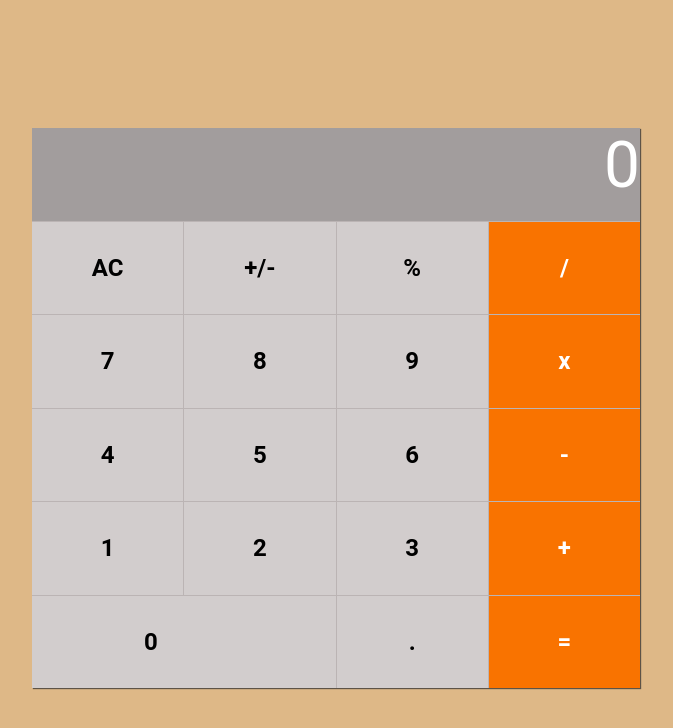
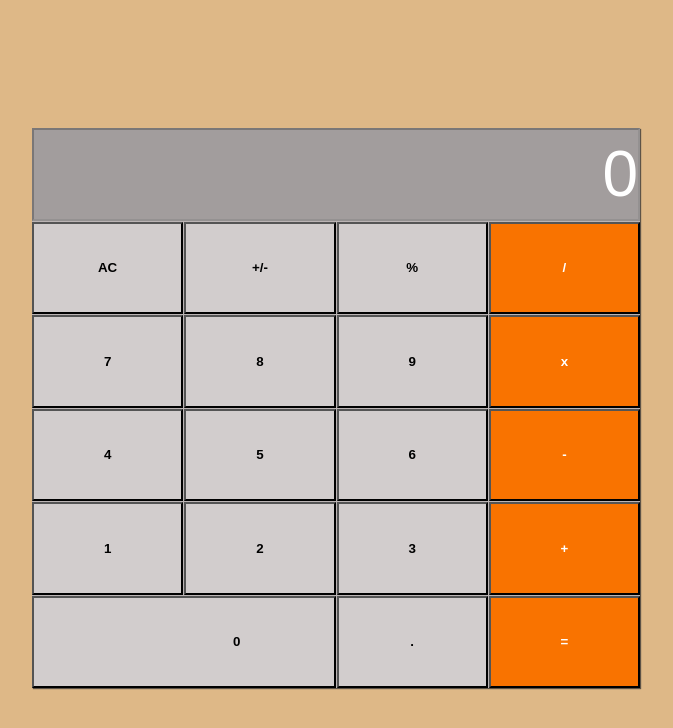
Before and after one commit to OLIPLICHE/Math-Magicians, a React (Create React App) app: page / in a window 1280 px wide. Shown: the top 728 px of the page, without its empty margins (304-977 px from the left). Built offline with nearby package versions, Linux system fonts and the light colour scheme.

Commit message:
Update calculator file

```diff
--- a/src/components/Calculator.js
+++ b/src/components/Calculator.js
@@ -1,48 +1,150 @@
-/* eslint-disable no-useless-constructor */
-/* eslint-disable arrow-body-style */
-/* eslint-disable react/prefer-stateless-function */
-/* eslint-disable-next-line */
-
 import React from 'react';
-
-const ComponentsOfCalculator = () => {
-  return (
-    <div className="container">
-      <div className="wrapper">
-        <div className="screen">0</div>
-        <div className="btn light-gray">AC</div>
-        <div className="btn light-gray">+/-</div>
-        <div className="btn light-gray">%</div>
-        <div className="btn orange">/</div>
-        <div className="btn light-gray">7</div>
-        <div className="btn light-gray">8</div>
-        <div className="btn light-gray">9</div>
-        <div className="btn orange">x</div>
-        <div className="btn light-gray">4</div>
-        <div className="btn light-gray">5</div>
-        <div className="btn light-gray">6</div>
-        <div className="btn orange">-</div>
-        <div className="btn light-gray">1</div>
-        <div className="btn light-gray">2</div>
-        <div className="btn light-gray">3</div>
-        <div className="btn orange">+</div>
-        <div className="btn zero light-gray">0</div>
-        <div className="btn light-gray">.</div>
-        <div className="btn orange">=</div>
-      </div>
-    </div>
-  );
-};
+import calculate from '../logic/calculate';
 
 class Calculator extends React.Component {
   constructor(props) {
     super(props);
+    this.state = {
+      total: 0,
+      operation: '',
+      next: '',
+    };
   }
 
+  handleClick = (event) => {
+    this.setState((object) => calculate(object, event.target.value));
+  };
+
   render() {
+    const { total, operation, next } = this.state;
     return (
-      <div className="frame">
-        <ComponentsOfCalculator />
+      <div className="container">
+        <div className="wrapper">
+          <input
+            type="text"
+            className="calculator__output calculator__padding screen"
+            value={` ${
+              total || operation || next
+                ? `${total || ''} ${operation || ''} ${next || ''}`
+                : '0'
+            }`}
+            disabled
+          />
+          <input
+            value="AC"
+            type="button"
+            className="calculator__key calculator__padding btn light-gray"
+            onClick={this.handleClick}
+          />
+          <input
+            value="+/-"
+            type="button"
+            className="calculator__key calculator__key--operator calculator__padding btn light-gray"
+            onClick={this.handleClick}
+          />
+          <input
+            value="%"
+            type="button"
+            className="btn light-gray calculator__key calculator__key--operator calculator__padding"
+            onClick={this.handleClick}
+          />
+          <input
+            value="/"
+            type="button"
+            className="btn orange calculator__key calculator__key--operator calculator__padding"
+            onClick={this.handleClick}
+          />
+          <input
+            value="7"
+            type="button"
+            className="btn light-gray calculator__key calculator__padding"
+            onClick={this.handleClick}
+          />
+          <input
+            value="8"
+            type="button"
+            className="btn light-gray calculator__key calculator__padding"
+            onClick={this.handleClick}
+          />
+          <input
+            value="9"
+            type="button"
+            className="btn light-gray calculator__key calculator__padding"
+            onClick={this.handleClick}
+          />
+          <input
+            value="x"
+            type="button"
+            className="btn orange calculator__key calculator__key--operator calculator__padding"
+            onClick={this.handleClick}
+          />
+          <input
+            value="4"
+            type="button"
+            className="btn light-gray calculator__key calculator__padding"
+            onClick={this.handleClick}
+          />
+          <input
+            value="5"
+            type="button"
+            className="btn light-gray calculator__key calculator__padding"
+            onClick={this.handleClick}
+          />
+          <input
+            value="6"
+            type="button"
+            className="btn light-gray calculator__key calculator__padding"
+            onClick={this.handleClick}
+          />
+          <input
+            value="-"
+            type="button"
+            className="btn orange calculator__key calculator__key--operator calculator__padding"
+            onClick={this.handleClick}
+          />
+          <input
+            value="1"
+            type="button"
+            className="btn light-gray calculator__key calculator__padding"
+            onClick={this.handleClick}
+          />
+          <input
+            value="2"
+            type="button"
+            className="btn light-gray calculator__key calculator__padding"
+            onClick={this.handleClick}
+          />
+          <input
+            type="button"
+            className="btn light-gray calculator__key calculator__padding"
+            value="3"
+            onClick={this.handleClick}
+          />
+          <input
+            className="btn orange calculator__key calculator__key--operator calculator__padding"
+            value="+"
+            type="button"
+            onClick={this.handleClick}
+          />
+          <input
+            value="0"
+            type="button"
+            className="btn zero light-gray calculator__key calculator__key--zero calculator__padding"
+            onClick={this.handleClick}
+          />
+          <input
+            value="."
+            type="button"
+            className="btn light-gray calculator__key calculator__padding"
+            onClick={this.handleClick}
+          />
+          <input
+            value="="
+            type="button"
+            className="btn orange calculator__key calculator__key--operator calculator__padding"
+            onClick={this.handleClick}
+          />
+        </div>
       </div>
     );
   }
```
